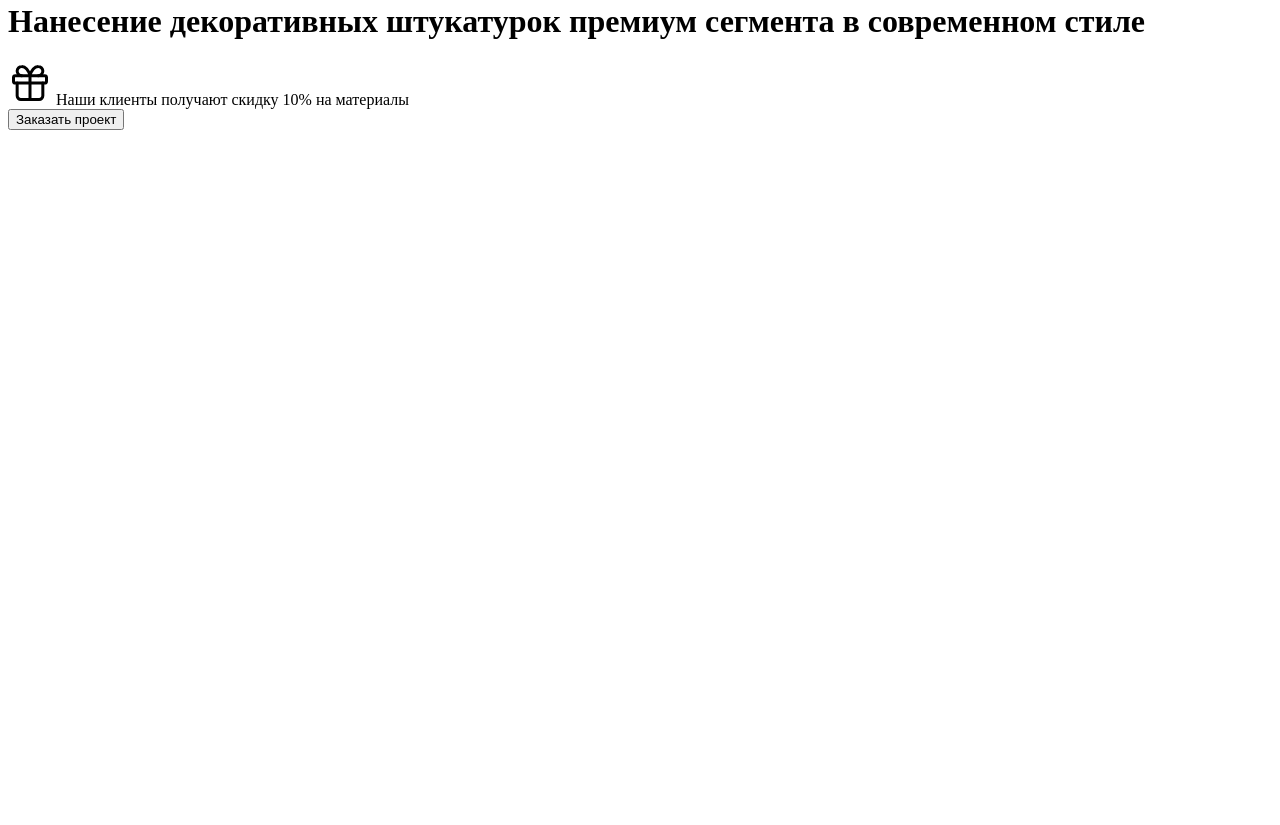
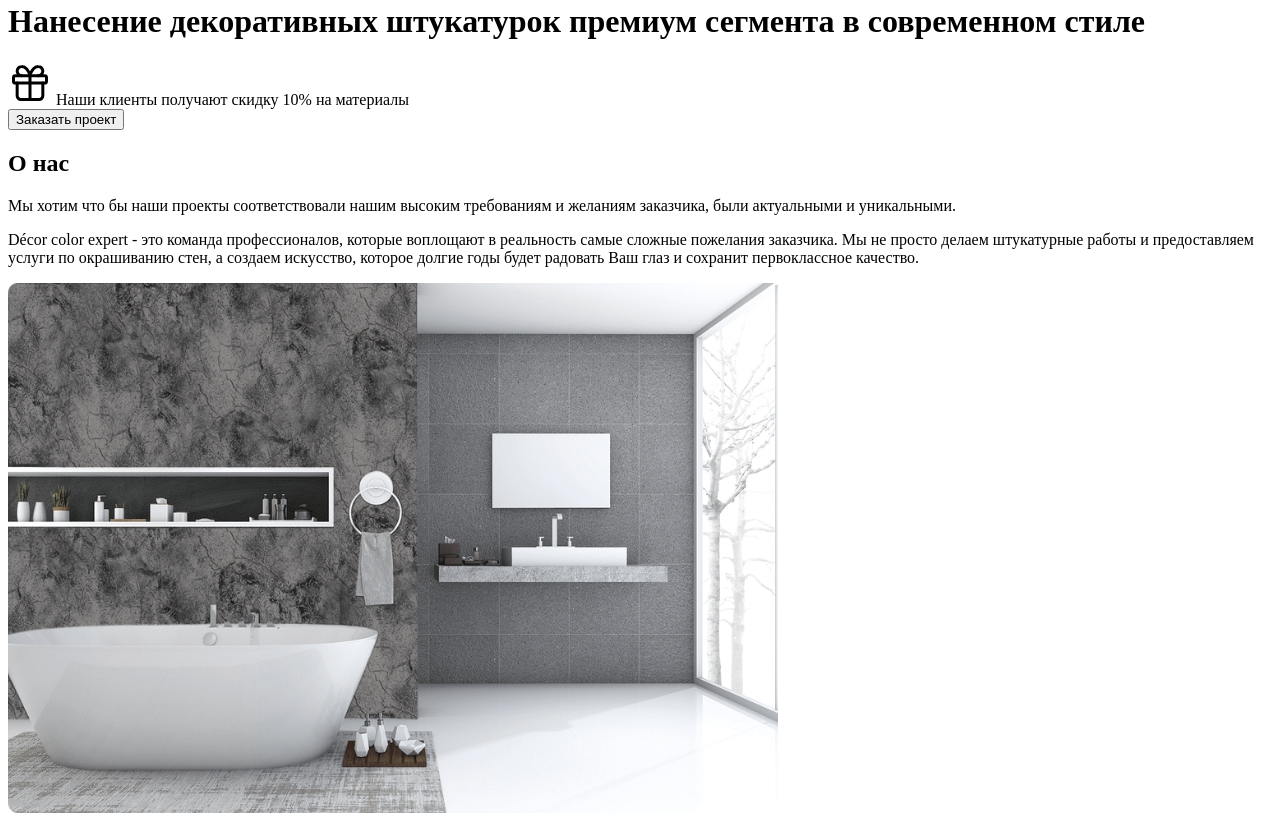
Before and after one commit to MaximZozulya/Decor-color-expert, a plain HTML site: page index.html in a window 1280 px wide. Shown: the part 331-1156 px from the top of the page. Before the commit the page ends 800 px from the top, so only its background shows below. Drawn offline with Linux system fonts and the light colour scheme.

Commit message:
add html marking section about for file index.html

```diff
--- a/index.html
+++ b/index.html
@@ -23,7 +23,7 @@
               <a href="#">Обратный звонок</a>
             </div>
           </nav>
-          <h1 class="header-title title">Нанесение декоративных штукатурок премиум сегмента в современном стиле </h1>
+          <h1 class="header-title">Нанесение декоративных штукатурок премиум сегмента в современном стиле </h1>
           <div class="header-card">
             <img class="header-card_img" src="img/present.svg" alt="card-image" >
             <span class="header-card_text">Наши клиенты получают скидку 10% на материалы</span>
@@ -32,10 +32,34 @@
         </div>
       </header>
       <!-- /.header -->
+
       <main class="main">
+        <section class="about">
+          <div class="container">
+            <h2 class="about-title">О нас</h2>
+            <div class="about-info">
+              <div class="about-text">
+                <p>
+                  Мы хотим что бы наши проекты соответствовали нашим высоким
+                  требованиям и желаниям заказчика, были актуальными и уникальными.
+                </p>
+                <p>
+                  Décor color expert - это команда профессионалов, которые воплощают в реальность самые сложные пожелания заказчика.
+                  Мы не просто делаем штукатурные работы и предоставляем услуги по окрашиванию стен, а создаем искусство, которое долгие
+                  годы будет радовать Ваш глаз и сохранит первоклассное качество.
+                </p>
+              </div>
+              <img class="about-img" src="img/about.jpeg" alt="about-image" >
+            </div>
+          </div>
+        </section>
+        <!-- /.section about -->
+      </main>
+      <!-- /.main -->
 
-      </main>
-      <footer class="footer"></footer>
+      <footer class="footer">
+      </footer>
+      <!-- /.footer -->
     </div>
   </body>
 </html>
```
